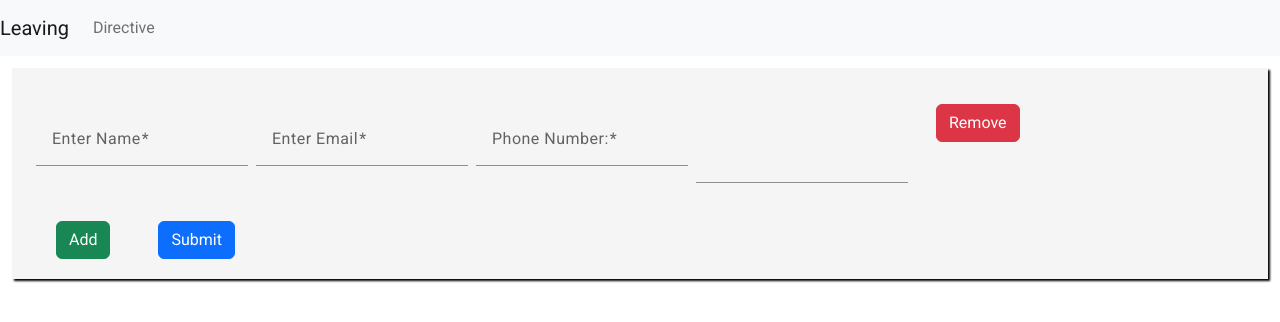
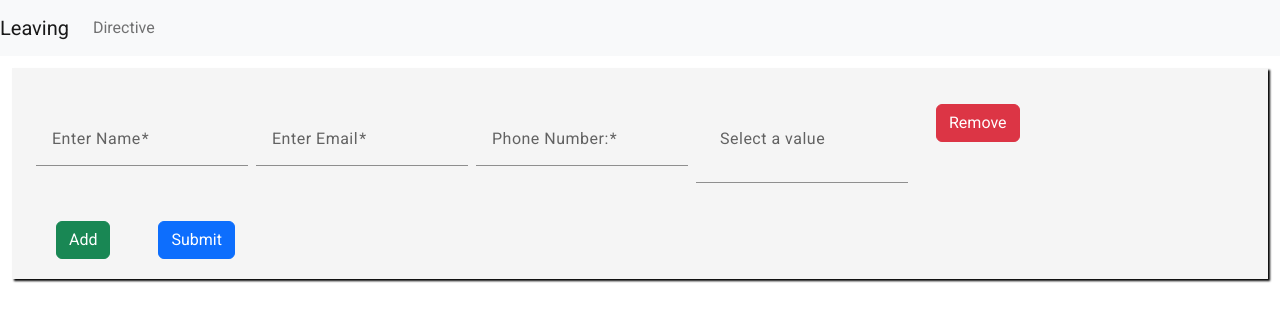
Before and after one commit to samir-ambaliya/user-form, an Angular app: page /form in a window 1280 px wide. Shown: the top 322 px of the page. Built offline with nearby package versions, Linux system fonts and the light colour scheme.

Commit message:
add placeholder and remove selected gender from option

```diff
--- a/src/app/user-form/user-form.component.html
+++ b/src/app/user-form/user-form.component.html
@@ -55,8 +55,10 @@
                                 </button>
                             </mat-chip-row>
                         </mat-chip-grid>
-                        <input formControlName="gender" #genderInput [matChipInputFor]="chipGrid"
-                            [matAutocomplete]="auto" [matChipInputSeparatorKeyCodes]="separatorKeysCodes"
+                        <input formControlName="gender" [placeholder]="genderSelected ? '' : 'Select a value'"
+                            (focus)="genderSelected = true" (blur)="genderSelected = false" #genderInput
+                            [matChipInputFor]="chipGrid" [matAutocomplete]="auto"
+                            [matChipInputSeparatorKeyCodes]="separatorKeysCodes"
                             (matChipInputTokenEnd)="add($event,i)" />
                         <mat-autocomplete #auto="matAutocomplete" (optionSelected)="selected($event)">
                             <mat-option *ngFor="let gender of filteredGenders | async" [value]="gender">
--- a/src/app/user-form/user-form.component.ts
+++ b/src/app/user-form/user-form.component.ts
@@ -16,6 +16,7 @@ export class UserFormComponent implements OnInit {
   separatorKeysCodes: number[] = [ENTER, COMMA];
   genderCtrl = new FormControl('');
   filteredGenders: Observable<string[]> | undefined;
+  genderSelected: boolean = false;
   genders: string[] = [];
   allGenders: string[] = ['Female','Other' ,'Male'];
   @ViewChild('genderInput') genderInput!: ElementRef<HTMLInputElement>;
@@ -44,10 +45,11 @@ export class UserFormComponent implements OnInit {
     });
   }
 
-  addEntry() {
-    const entriesArray = this.form.get('entries') as FormArray;
-    entriesArray.push(this.createEntry());
-  }
+    addEntry() {
+      const entriesArray = this.form.get('entries') as FormArray;
+      entriesArray.push(this.createEntry());
+      this.addFreshGenderFields()
+    }
 
   removeEntry(index: number) {
     const entriesArray = this.form.get('entries') as FormArray;
@@ -94,6 +96,8 @@ export class UserFormComponent implements OnInit {
 
   selected(event: MatAutocompleteSelectedEvent): void {
     this.genders.push(event.option.viewValue);
+    const resultArray = this.allGenders.filter(item => !this.genders.includes(item));
+    this.allGenders=[...resultArray]
     this.genderInput.nativeElement.value = '';
     this.genderCtrl.setValue(null);
   }
@@ -103,5 +107,7 @@ export class UserFormComponent implements OnInit {
 
     return this.allGenders.filter(fruit => fruit.toLowerCase().includes(filterValue));
   }
+  addFreshGenderFields() {
+  }
 
 }
```
